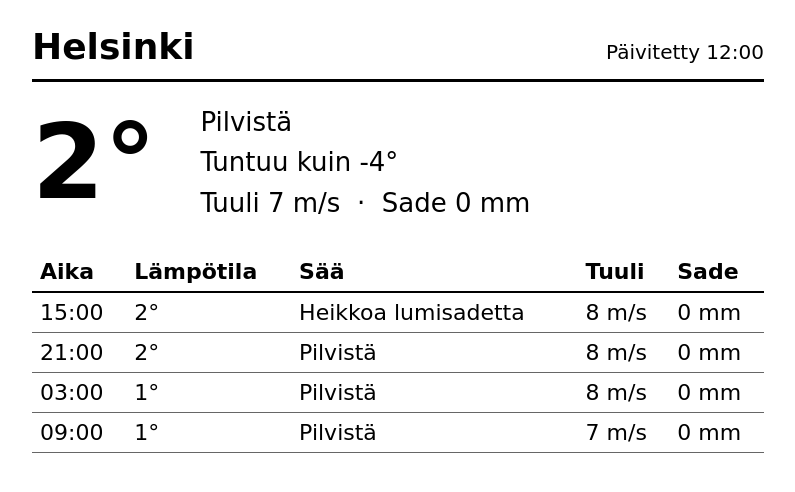
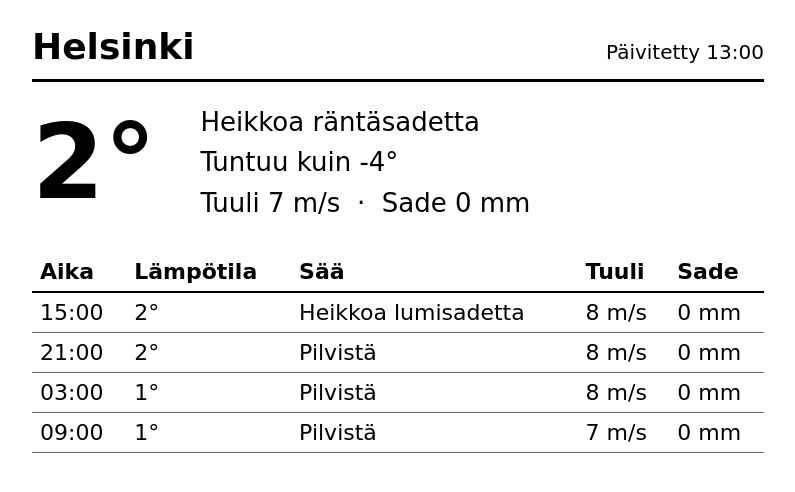
Before and after one commit to github-0/fmi2trmnl, a plain HTML site: page docs/index.html in a window 1280 px wide. Shown: the whole page, without its empty margins (2-797 px from the left). Drawn offline with Linux system fonts and the light colour scheme.

Commit message:
Update weather pages

```diff
--- a/docs/index.html
+++ b/docs/index.html
@@ -36,13 +36,13 @@
   <div class="page">
     <div class="header">
       <span class="place">Helsinki</span>
-      <span class="updated">Päivitetty 12:00</span>
+      <span class="updated">Päivitetty 13:00</span>
     </div>
 
     <div class="now">
       <div class="temp">2°</div>
       <div class="now-details">
-        Pilvistä<br>
+        Heikkoa räntäsadetta<br>
         Tuntuu kuin -4°<br>
         Tuuli 7 m/s &nbsp;·&nbsp; Sade 0 mm
       </div>
```
Also changed, not shown: docs/inkplate.html (+2 -2 lines).
